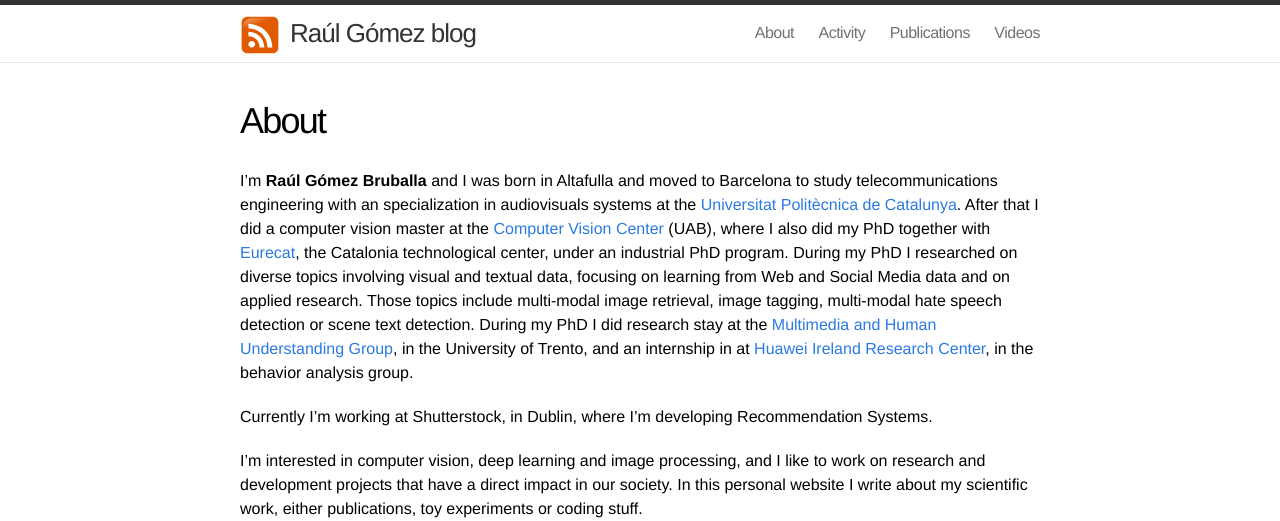
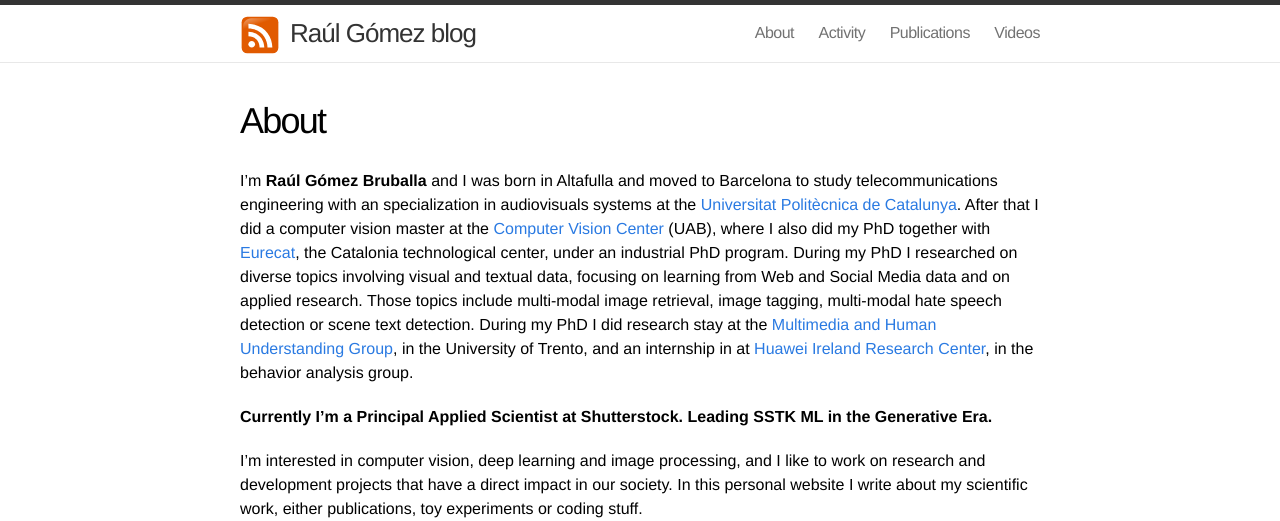
Before and after one commit to gombru/gombru.github.io, a Jekyll site: the page built from about.md, in a window 1280 px wide and 1400 px high, cut to the strip 0-521 px from the top of the window. Built offline with Jekyll 4.4.1, drawn with Linux system fonts in a browser that asks for light colours; comment, search, counter and statistics services are not loaded; some of the changed text lies outside the part shown.

Commit message:
Update about.md

```diff
--- a/about.md
+++ b/about.md
@@ -9,7 +9,7 @@ I'm **Raúl Gómez Bruballa** and I was born in Altafulla and moved to Barcelona
 During my PhD I researched on diverse topics involving visual and textual data, focusing on learning from Web and Social Media data and on applied research. Those topics include multi-modal image retrieval, image tagging, multi-modal hate speech detection or scene text detection.
 During my PhD I did research stay at the [Multimedia and Human Understanding Group](http://mhug.disi.unitn.it/), in the University of Trento, and an internship in at [Huawei Ireland Research Center](https://www.linkedin.com/company/huawei-ireland-research-center/mycompany/), in the behavior analysis group.
 
-Currently I'm working at Shutterstock, in Dublin, where I'm developing Recommendation Systems.
+**Currently I'm a Principal Applied Scientist at Shutterstock. Leading SSTK ML in the Generative Era.**
 
 I'm interested in computer vision, deep learning and image processing, and I like to work on research and development projects that have a direct impact in our society.
 In this personal website I write about my scientific work, either publications, toy experiments or coding stuff.
@@ -47,10 +47,6 @@ In this personal website I write about my scientific work, either publications,
 	<a style="font-weight:bold" href="https://www.linkedin.com/in/raulgomezbruballa"> Linkedin</a>
 	&nbsp;&nbsp;&nbsp;&nbsp;&nbsp;&nbsp;
 	<a style="font-weight:bold" href="https://twitter.com/gombru"> Twitter</a>
-	<br>
-	<a style="font-weight:bold" href="https://www.youtube.com/channel/UC3vvewvchL5Si3bix1Kis6A?view_as=subscriber"> YouTube</a>
-	&nbsp;&nbsp;&nbsp;&nbsp;&nbsp;&nbsp;
-	<a style="font-weight:bold" href="https://www.instagram.com/raulgombru/"> Instragram</a>
 </p>
 
 <!---
@@ -84,7 +80,7 @@ In this personal website I write about my scientific work, either publications,
 
 
 **2021-Present Data Scientist - Computer Vision.**
-Shutterstock, Dublin. Developing Recommendation Systems.
+Shutterstock, Dublin. Generative, Computer Vision, RecSys.
 
 
 **2020-2021 Research Intern (PhD).**
```
